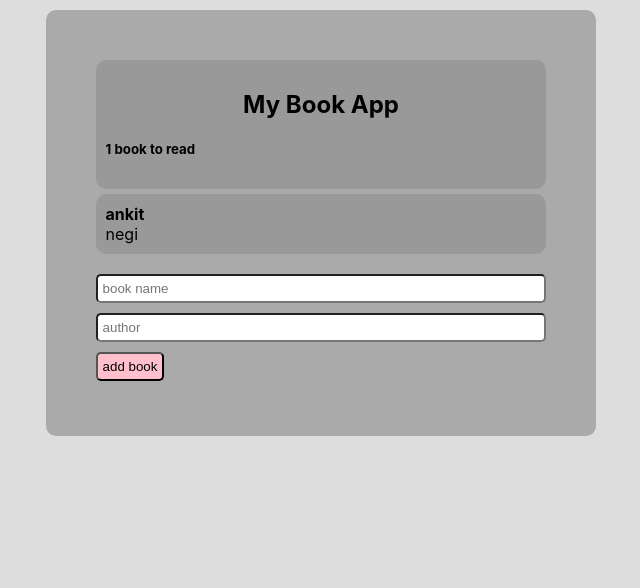
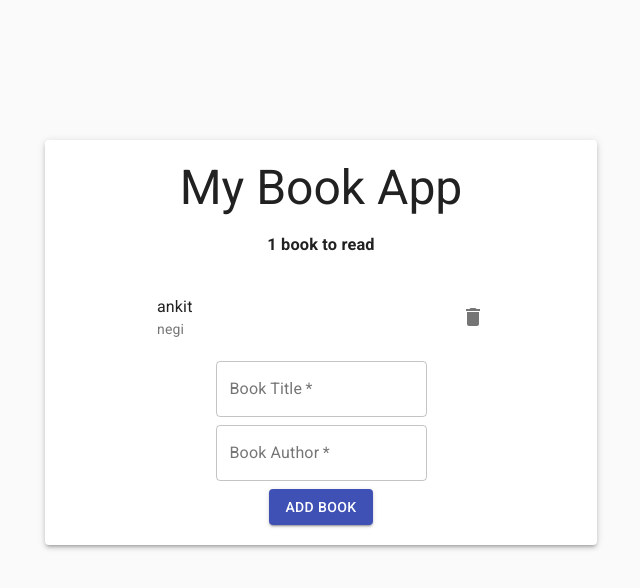
Before and after one commit to ankitn1311/book-context-api, a React (Create React App) app: page / in a window 1280 px wide. Shown: the top 588 px of the page, without its empty margins (319-959 px from the left). Built offline with nearby package versions, Linux system fonts and the light colour scheme.

Commit message:
material-ui added

```diff
--- a/package.json
+++ b/package.json
@@ -4,6 +4,8 @@
   "version": "0.1.0",
   "private": true,
   "dependencies": {
+    "@material-ui/core": "^4.11.0",
+    "@material-ui/icons": "^4.9.1",
     "@testing-library/jest-dom": "^5.11.6",
     "@testing-library/react": "^11.1.2",
     "@testing-library/user-event": "^12.2.2",
--- a/public/index.html
+++ b/public/index.html
@@ -15,6 +15,10 @@
       user's mobile device or desktop. See https://developers.google.com/web/fundamentals/web-app-manifest/
     -->
     <link rel="manifest" href="%PUBLIC_URL%/manifest.json" />
+    <link
+      rel="stylesheet"
+      href="https://fonts.googleapis.com/css?family=Roboto:300,400,500,700&display=swap"
+    />
     <!--
       Notice the use of %PUBLIC_URL% in the tags above.
       It will be replaced with the URL of the `public` folder during the build.
--- a/src/App.js
+++ b/src/App.js
@@ -4,14 +4,39 @@ import Navbar from "./components/Navbar";
 import NewBook from "./components/NewBook";
 import BookContextProvider from "./contexts/BookContext";
 
+import {
+  Container,
+  CssBaseline,
+  Grid,
+  makeStyles,
+  Paper,
+} from "@material-ui/core";
+
+const useStyles = makeStyles((theme) => ({
+  margin: {
+    marginTop: theme.spacing(20),
+  },
+}));
+
 const App = () => {
+  const classes = useStyles();
+
   return (
     <div className="App">
-      <BookContextProvider>
-        <Navbar />
-        <BookList />
-        <NewBook />
-      </BookContextProvider>
+      <Container maxWidth="sm" className={classes.margin}>
+        <BookContextProvider>
+          <CssBaseline />
+          <Paper elevation={3}>
+            <Grid container justify="center" spacing={5}>
+              <Grid item sm={12} align="center">
+                <Navbar />
+                <BookList />
+                <NewBook />
+              </Grid>
+            </Grid>
+          </Paper>
+        </BookContextProvider>
+      </Container>
     </div>
   );
 };
--- a/src/components/BookDetails.jsx
+++ b/src/components/BookDetails.jsx
@@ -1,5 +1,7 @@
+import { IconButton, ListItem, ListItemSecondaryAction, ListItemText } from '@material-ui/core';
 import React, { useContext } from 'react'
 import { BookContext } from '../contexts/BookContext';
+import { Delete as DeleteIcon } from '@material-ui/icons';
 
 function BookDetails({ books }) {
     const { deleteBook } = useContext(BookContext);
@@ -7,14 +9,17 @@ function BookDetails({ books }) {
         <div>
             {books.map(book => {
                 return (
-                    <li key={book.id}
-                        onClick={() => deleteBook(book.id)}>
-                        <div className="title">{book.title}</div>
-                        <div className="author">{book.author}</div>
-                    </li>
+                    <ListItem key={book.id}>
+                        <ListItemText primary={book.title} secondary={book.author} />
+                        <ListItemSecondaryAction>
+                            <IconButton edge="end" aria-label="delete" onClick={() => deleteBook(book.id)}>
+                                <DeleteIcon />
+                            </IconButton>
+                        </ListItemSecondaryAction>
+                    </ListItem>
                 )
             })}
-        </div>
+        </div >
     )
 }
 
--- a/src/components/BookList.jsx
+++ b/src/components/BookList.jsx
@@ -1,14 +1,24 @@
+import { List, makeStyles } from '@material-ui/core';
 import React, { useContext } from 'react'
 import { BookContext } from '../contexts/BookContext'
 import BookDetails from './BookDetails'
 
+const useStyles = makeStyles((theme) => ({
+    root: {
+        width: "100%",
+        maxWidth: 360,
+        backgroundColor: theme.palette.background.paper,
+    }
+}));
+
 function BookList() {
+    const classes = useStyles();
     const { books } = useContext(BookContext);
     return (
         <div id="booklist">
-            <ul>
+            <List className={classes.root}>
                 <BookDetails books={books} />
-            </ul>
+            </List>
         </div>
     )
 }
--- a/src/components/Navbar.jsx
+++ b/src/components/Navbar.jsx
@@ -1,21 +1,21 @@
 import React, { useContext } from 'react'
 import { BookContext } from '../contexts/BookContext';
+import { Typography } from '@material-ui/core';
 
 const Navbar = () => {
     const { books } = useContext(BookContext);
-    return books.length > 0 ? (
+    return (
         <nav>
-            <h1>My Book App</h1>
-            <h5>{books.length} {books.length > 1 ? 'books' : 'book'} to read</h5>
+            <Typography gutterBottom variant="h3" component="h3" align="center">
+                My Book App
+                </Typography>
+            {
+                books.length > 0 ?
+                    (<h3 style={{ textAlign: 'center' }}>{books.length} {books.length > 1 ? 'books' : 'book'} to read</h3>) :
+                    (<h3 style={{ textAlign: 'center' }}>No books to read ... just enjoy :)</h3>)
+            }
         </nav>
-    ) : (
-            <nav>
-                <h1>My Book App</h1>
-                <div>
-                    <p style={{ textAlign: 'center' }}>No books to read ... just enjoy :)</p>
-                </div>
-            </nav>
-        )
+    )
 }
 
 export default Navbar;
--- a/src/components/NewBook.jsx
+++ b/src/components/NewBook.jsx
@@ -1,3 +1,4 @@
+import { Button, TextField, Grid } from '@material-ui/core';
 import React, { useContext, useState } from 'react'
 import { BookContext } from '../contexts/BookContext';
 
@@ -16,9 +17,19 @@ function NewBook() {
     return (
         <div>
             <form onSubmit={handleSubmit}>
-                <input type="text" onChange={(e) => setTitle(e.target.value)} placeholder="book name" value={title} required />
-                <input type="text" onChange={(e) => setAuthor(e.target.value)} placeholder="author" value={author} required />
-                <input type="submit" value="add book" />
+                <Grid container spacing={1} direction="column" alignContent="center">
+                    <Grid item>
+                        <TextField onChange={(e) => setTitle(e.target.value)} value={title} id="outlined-basic" label="Book Title" variant="outlined" required />
+                    </Grid>
+                    <Grid item>
+                        <TextField onChange={(e) => setAuthor(e.target.value)} value={author} id="outlined-basic" label="Book Author" variant="outlined" required />
+                    </Grid>
+                    <Grid item>
+                        <Button type="submit" variant="contained" color="primary">
+                            Add Book
+                        </Button>
+                    </Grid>
+                </Grid>
             </form>
         </div>
     )
--- a/src/index.css
+++ b/src/index.css
@@ -1,4 +1,4 @@
-body {
+/* body {
   margin: 0;
   font-family: -apple-system, BlinkMacSystemFont, "Segoe UI", "Roboto", "Oxygen",
     "Ubuntu", "Cantarell", "Fira Sans", "Droid Sans", "Helvetica Neue",
@@ -89,4 +89,4 @@ input[type="submit"]:active {
 
 input {
   outline: none;
-}
+} */
```
Also changed, not shown: 1 other file (tests, documents, lock files or other folders).
